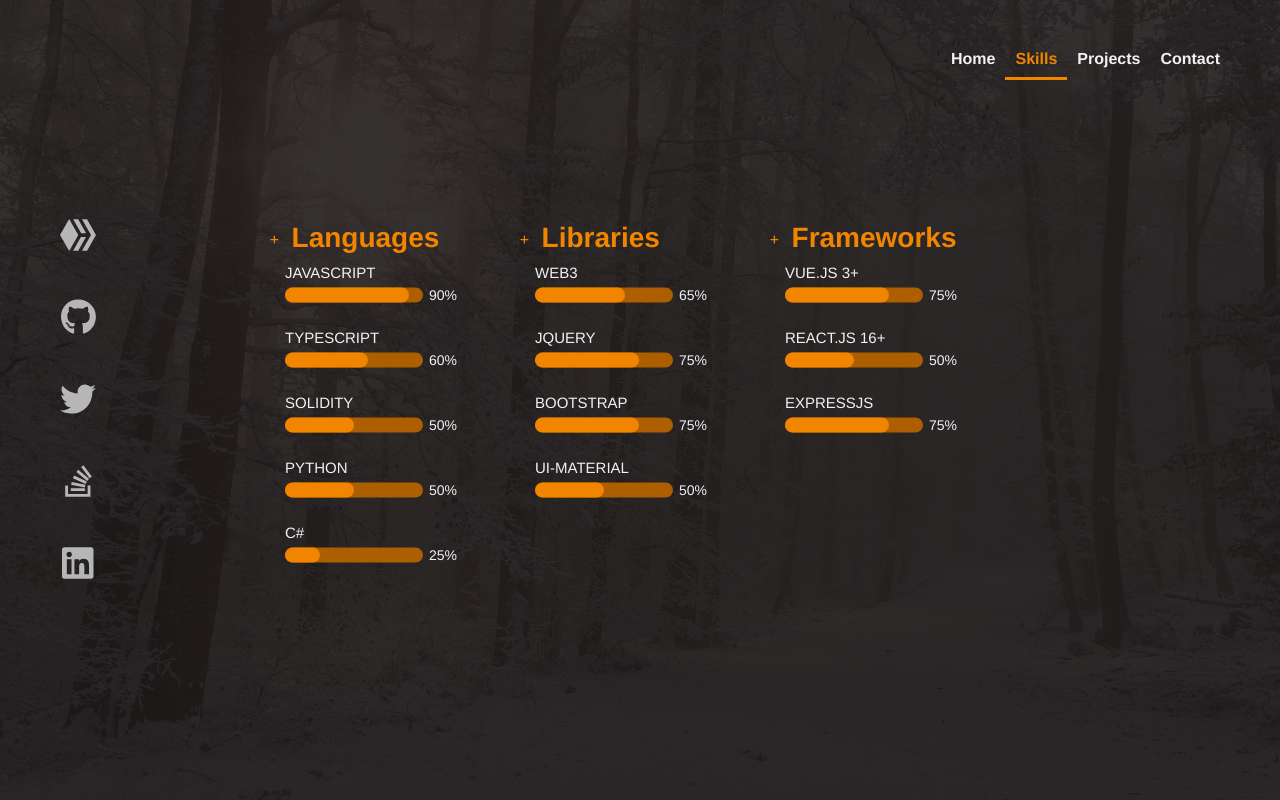
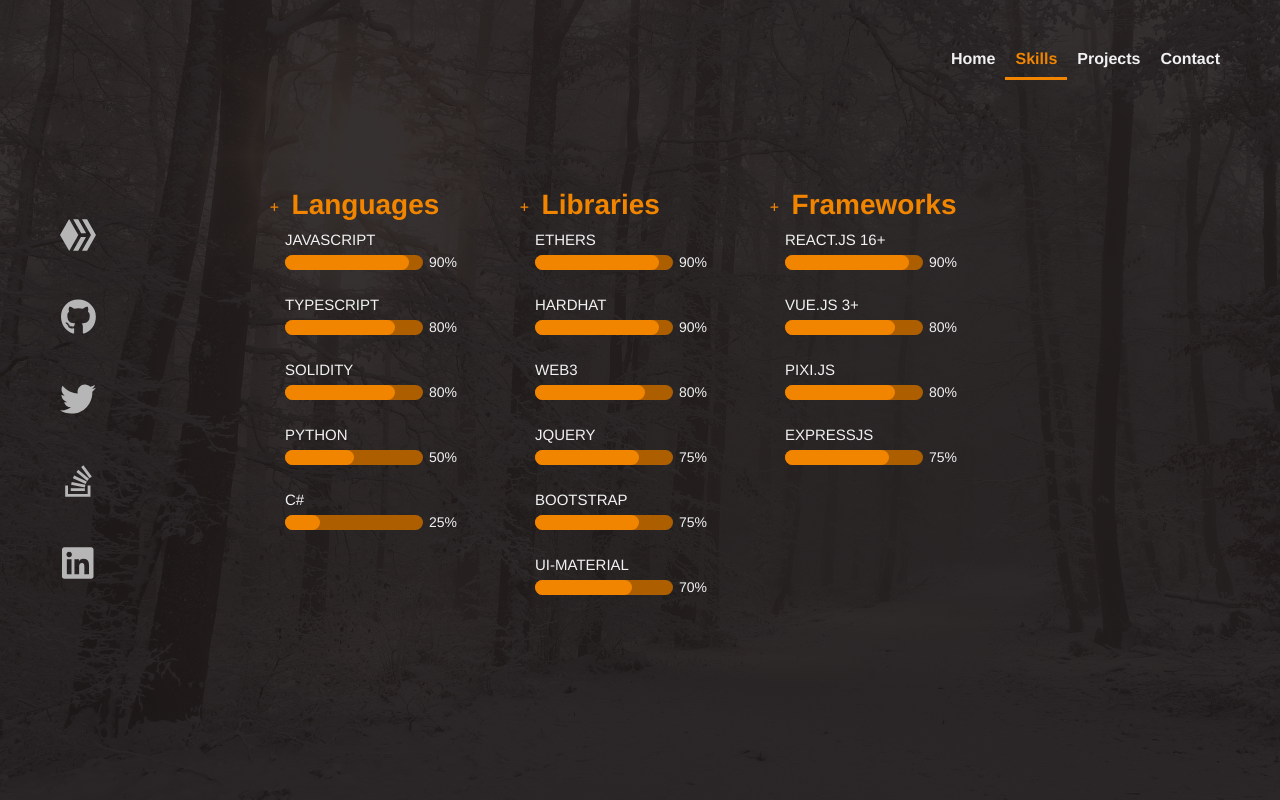
Before and after one commit to AusPrinzip/lightproject.me, a Vue app: page /skills in a window 1280 px wide. Built offline with nearby package versions, Linux system fonts and the light colour scheme.

Commit message:
fixes and data update

```diff
--- a/src/components/domains/SideBar/SideBar.vue
+++ b/src/components/domains/SideBar/SideBar.vue
@@ -2,19 +2,19 @@
     <div class="sidebar">
         <ul>
             <li>
-                <a href="https://hive.blog/@lightproject"><font-awesome-icon :icon="['fab', 'hive']"/></a>
+                <a target="_blank" href="https://hive.blog/@lightproject"><font-awesome-icon :icon="['fab', 'hive']"/></a>
             </li>
             <li>
-                <a href="https://github.com/AusPrinzip"><font-awesome-icon :icon="['fab', 'github']"/></a>
+                <a target="_blank" href="https://github.com/AusPrinzip"><font-awesome-icon :icon="['fab', 'github']"/></a>
             </li>
             <li>
-                <a href="https://twitter.com/lightproject4"><font-awesome-icon :icon="['fab', 'twitter']"/></a>
+                <a target="_blank" href="https://twitter.com/lightproject4"><font-awesome-icon :icon="['fab', 'twitter']"/></a>
             </li>
             <li>
-                <a href="https://stackoverflow.com/users/12381009/daniel-martinez"><font-awesome-icon :icon="['fab', 'stack-overflow']"/></a>
+                <a target="_blank" href="https://stackoverflow.com/users/12381009/daniel-martinez"><font-awesome-icon :icon="['fab', 'stack-overflow']"/></a>
             </li>
             <li>
-                <a href="https://www.linkedin.com/in/daniel-martinez-a7360645/"><font-awesome-icon :icon="['fab', 'linkedin']"/></a>
+                <a target="_blank" href="https://www.linkedin.com/in/carlos-del-barrio-a7360645/"><font-awesome-icon :icon="['fab', 'linkedin']"/></a>
             </li>
         </ul>
     </div>
--- a/src/components/views/DevProjects/DevProjects.vue
+++ b/src/components/views/DevProjects/DevProjects.vue
@@ -8,7 +8,7 @@
             <ul>
                 <li v-for="project in projects" :key="project.name">
                     <h4>
-                        <a :href="project.link">{{ project.name }}</a>
+                        <a target="_blank" :href="project.link">{{ project.name }}</a>
                     </h4>
                     <p>{{ project.description }}</p>
                 </li>
@@ -21,6 +21,12 @@ import { faPlus } from "@fortawesome/free-solid-svg-icons";
 export default {
     data: () => ({
         projects: [
+            {
+                name: "Lords Forsaken",
+                link: "https://lordsforsaken.com",
+                description:
+                    "Lords Forsaken is a Play-to-Earn (P2E) crypto game where players battle, trade, and earn rewards through blockchain-based assets. With a unique combination of strategy, RPG elements, and NFT integration, it offers an immersive gaming experience where players truly own their in-game assets.",
+            },
             {
                 name: "risitasApp",
                 link: "https://splinter.monster",
--- a/src/components/views/MainContact/MainContact.vue
+++ b/src/components/views/MainContact/MainContact.vue
@@ -1,6 +1,6 @@
 <template>
   <div>
-    <a href="https://t.me/lightproject1">Find me on Telegram<font-awesome-icon class="fa-sm" :icon="['fab', 'telegram']"/></a>
+    <a target="_blank" href="https://t.me/lightproject1">Find me on Telegram<font-awesome-icon class="fa-sm" :icon="['fab', 'telegram']"/></a>
   </div>
 </template>
 <script>
--- a/src/components/views/Skills/Skills.vue
+++ b/src/components/views/Skills/Skills.vue
@@ -71,11 +71,11 @@ export default {
             },
             {
                 name: "TypeScript",
-                level: 60,
+                level: 80,
             },
             {
                 name: "Solidity",
-                level: 50,
+                level: 80,
             },
             {
                 name: "Python",
@@ -88,12 +88,16 @@ export default {
         ],
         frameworks: [
             {
-                name: "Vue.js 3+",
-                level: 75,
+                name: "React.js 16+",
+                level: 90,
             },
             {
-                name: "React.js 16+",
-                level: 50,
+                name: "Vue.js 3+",
+                level: 80,
+            },
+            {
+                name: "Pixi.js",
+                level: 80,
             },
             {
                 name: "expressJS",
@@ -102,8 +106,16 @@ export default {
         ],
         libraries: [
             {
+                name: "ethers",
+                level: 90,
+            },
+            {
+                name: "hardhat",
+                level: 90,
+            },
+            {
                 name: "web3",
-                level: 65,
+                level: 80,
             },
             {
                 name: "jQuery",
@@ -115,7 +127,7 @@ export default {
             },
             {
                 name: "UI-Material",
-                level: 50,
+                level: 70,
             },
         ],
     }),
--- a/src/components/views/WelcomeMain/WelcomeMain.vue
+++ b/src/components/views/WelcomeMain/WelcomeMain.vue
@@ -7,7 +7,7 @@
             <span class="rest-info">
                 Self-driven full-stack developer with extensive professional experience in backend development and AWS cloud solutions. My main focus is in the crypto industry. I'm an extremely curious person who is always learning new things.
                 <br><br>
-                For interview requests, please, <a class="recruiters-link" href="https://9qv37zmmbvd.typeform.com/to/jXonDQwJ"><b>fill in this form</b></a>.
+                For interview requests, please, <a class="recruiters-link" href="https://form.typeform.com/to/AdJOrOhZ" target="_blank"><b>fill in this form</b></a>.
             </span>
         </div>
 <!--         <div class="recruiters">
@@ -124,8 +124,7 @@ a:active {
         height: 125px;
         width: 125px;
         position: relative;
-        left: 50%;
-        transform: translateX(-50%);
+
     }
 
     .me .my-name {
```
